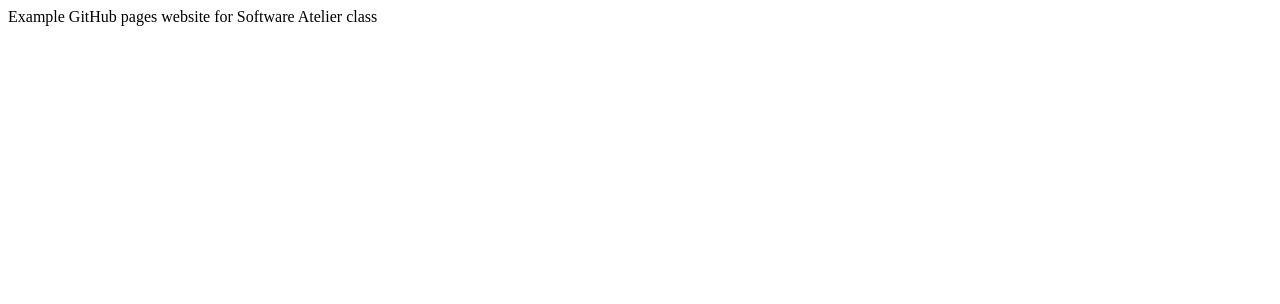
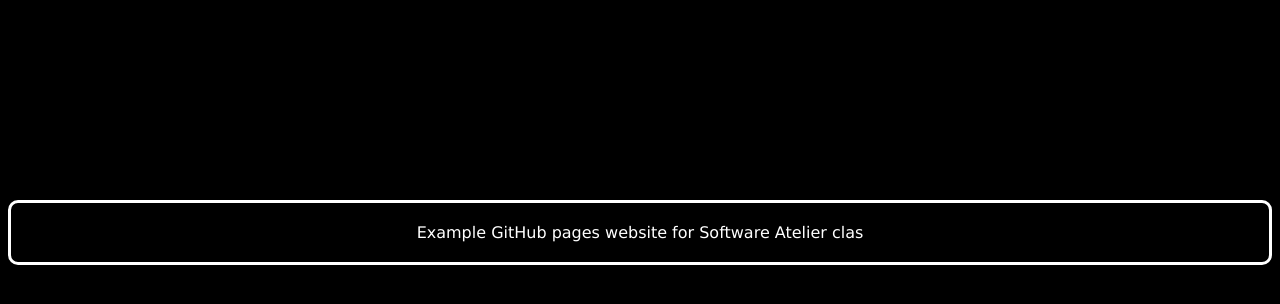
Before and after one commit to victorjaneczkoo/victorjaneczkoo.github.io, a plain HTML site: page index.html in a window 1280 px wide. Drawn offline with Linux system fonts and the light colour scheme.

Commit message:
Update index.html

```diff
--- a/index.html
+++ b/index.html
@@ -3,9 +3,24 @@
   <head>
     <meta charset="utf-8">
     <title>Victor J. : Exemplar Github Page</title>
+    <style>
+      html {
+        font-family: Verdana;
+        background-color: black;
+        color: white;
+        text-align: center;
+      }
+
+      body {
+        border-style: solid;
+        border-radius: 10px;
+        margin-top: 200px;
+        padding: 20px;
+      }
+    </style>
   </head>
 
   <body>
-    Example GitHub pages website for Software Atelier class
+    Example GitHub pages website for Software Atelier clas
   </body>
 </html>
```
